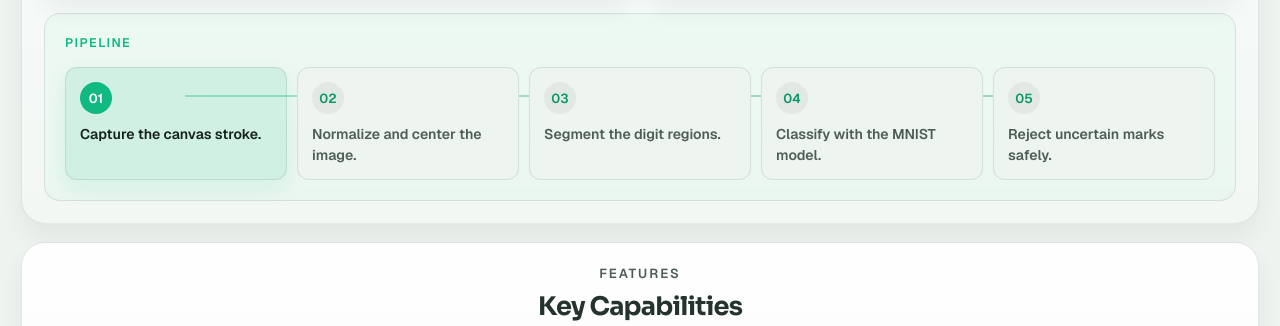
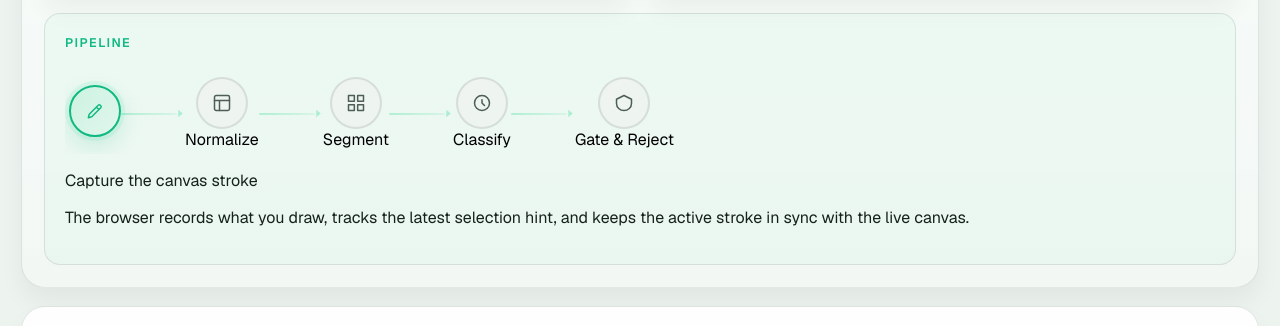
Before and after one commit to arunkg005/Handwriiten-Digit-Recongnition, a plain HTML site: page web/index.html in a window 1280 px wide. Shown: the part 1486-1812 px from the top of the page. Drawn offline with nearby package versions, Linux system fonts and the light colour scheme.

Commit message:
Redesign pipeline as two-row visual timeline with icon nodes and info cards below

```diff
--- a/web/index.html
+++ b/web/index.html
@@ -10,7 +10,7 @@
       href="https://fonts.googleapis.com/css2?family=Geist:wght@400;500;600&family=Sora:wght@600;700&display=swap"
       rel="stylesheet"
     />
-    <link rel="stylesheet" href="/static/styles.css?v=25" />
+    <link rel="stylesheet" href="/static/styles.css?v=27" />
   </head>
   <body>
     <main class="page-shell">
@@ -292,28 +292,102 @@
 
         <article class="pipeline-card" aria-label="Project pipeline timeline">
           <p class="pipeline-card__label">Pipeline</p>
-          <div class="pipeline-steps" aria-label="Pipeline steps">
-            <div class="pipeline-steps__track" aria-hidden="true"></div>
-            <button class="pipeline-step is-active" type="button" data-step-title="1. Capture the canvas stroke" data-step-copy="The browser records what you draw, tracks the latest selection hint, and keeps the active stroke in sync with the live canvas.">
-              <span class="pipeline-step__index">01</span>
-              <span class="pipeline-step__text">Capture the canvas stroke.</span>
+
+          <!-- Visual Timeline rail -->
+          <div class="pipeline-timeline" role="list" aria-label="Pipeline steps">
+
+            <!-- Step 1 -->
+            <button class="pipeline-node is-active" type="button" role="listitem"
+              data-step="0" aria-pressed="true">
+              <span class="pipeline-node__bubble" aria-hidden="true">
+                <svg viewBox="0 0 24 24" fill="none" stroke="currentColor" stroke-width="1.8" stroke-linecap="round" stroke-linejoin="round">
+                  <path d="m4 20 1.1-4.1L15.9 5.1a1.7 1.7 0 0 1 2.4 0l.6.6a1.7 1.7 0 0 1 0 2.4L8.1 18.9 4 20Zm9.8-12.6 2.8 2.8"/>
+                </svg>
+              </span>
+              <span class="pipeline-node__index" aria-hidden="true">01</span>
             </button>
-            <button class="pipeline-step" type="button" data-step-title="2. Normalize and center" data-step-copy="The backend converts the drawing into an MNIST-like frame, normalizes the pixels, and prepares the image for the classifier.">
-              <span class="pipeline-step__index">02</span>
-              <span class="pipeline-step__text">Normalize and center the image.</span>
+
+            <span class="pipeline-connector" aria-hidden="true">
+              <span class="pipeline-connector__line"></span>
+              <svg class="pipeline-connector__arrow" viewBox="0 0 12 12" fill="currentColor"><path d="M3 1l6 5-6 5V1z"/></svg>
+            </span>
+
+            <!-- Step 2 -->
+            <button class="pipeline-node" type="button" role="listitem"
+              data-step="1" aria-pressed="false">
+              <span class="pipeline-node__bubble" aria-hidden="true">
+                <svg viewBox="0 0 24 24" fill="none" stroke="currentColor" stroke-width="1.8" stroke-linecap="round" stroke-linejoin="round">
+                  <rect x="3" y="3" width="18" height="18" rx="2"/><path d="M3 9h18M9 21V9"/>
+                </svg>
+              </span>
+              <span class="pipeline-node__index" aria-hidden="true">02</span>
+              <span class="pipeline-node__label">Normalize</span>
             </button>
-            <button class="pipeline-step" type="button" data-step-title="3. Segment digit regions" data-step-copy="Foreground regions are split so the app can understand one digit at a time, even when the canvas contains multiple marks.">
-              <span class="pipeline-step__index">03</span>
-              <span class="pipeline-step__text">Segment the digit regions.</span>
+
+            <span class="pipeline-connector" aria-hidden="true">
+              <span class="pipeline-connector__line"></span>
+              <svg class="pipeline-connector__arrow" viewBox="0 0 12 12" fill="currentColor"><path d="M3 1l6 5-6 5V1z"/></svg>
+            </span>
+
+            <!-- Step 3 -->
+            <button class="pipeline-node" type="button" role="listitem"
+              data-step-title="Segment digit regions"
+              data-step-copy="Foreground regions are split so the app can understand one digit at a time, even when the canvas contains multiple marks drawn side by side."
+              aria-pressed="false">
+              <span class="pipeline-node__bubble" aria-hidden="true">
+                <svg viewBox="0 0 24 24" fill="none" stroke="currentColor" stroke-width="1.8" stroke-linecap="round" stroke-linejoin="round">
+                  <path d="M3 3h7v7H3zM14 3h7v7h-7zM14 14h7v7h-7zM3 14h7v7H3z"/>
+                </svg>
+              </span>
+              <span class="pipeline-node__index" aria-hidden="true">03</span>
+              <span class="pipeline-node__label">Segment</span>
             </button>
-            <button class="pipeline-step" type="button" data-step-title="4. Classify with MNIST" data-step-copy="A local MLPClassifier scores every candidate digit and produces the full probability breakdown that feeds the UI.">
-              <span class="pipeline-step__index">04</span>
-              <span class="pipeline-step__text">Classify with the MNIST model.</span>
+
+            <span class="pipeline-connector" aria-hidden="true">
+              <span class="pipeline-connector__line"></span>
+              <svg class="pipeline-connector__arrow" viewBox="0 0 12 12" fill="currentColor"><path d="M3 1l6 5-6 5V1z"/></svg>
+            </span>
+
+            <!-- Step 4 -->
+            <button class="pipeline-node" type="button" role="listitem"
+              data-step-title="Classify with MNIST"
+              data-step-copy="A local MLPClassifier(256, 128) scores every candidate digit region and produces the full 10-class probability breakdown that feeds the results panel."
+              aria-pressed="false">
+              <span class="pipeline-node__bubble" aria-hidden="true">
+                <svg viewBox="0 0 24 24" fill="none" stroke="currentColor" stroke-width="1.8" stroke-linecap="round" stroke-linejoin="round">
+                  <circle cx="12" cy="12" r="9"/><path d="M12 8v4l3 3"/>
+                </svg>
+              </span>
+              <span class="pipeline-node__index" aria-hidden="true">04</span>
+              <span class="pipeline-node__label">Classify</span>
             </button>
-            <button class="pipeline-step" type="button" data-step-title="5. Gate with the rejector" data-step-copy="A binary rejector checks the classifier confidence, geometry, and stroke density to flag uncertain or non-digit input.">
-              <span class="pipeline-step__index">05</span>
-              <span class="pipeline-step__text">Reject uncertain marks safely.</span>
+
+            <span class="pipeline-connector" aria-hidden="true">
+              <span class="pipeline-connector__line"></span>
+              <svg class="pipeline-connector__arrow" viewBox="0 0 12 12" fill="currentColor"><path d="M3 1l6 5-6 5V1z"/></svg>
+            </span>
+
+            <!-- Step 5 -->
+            <button class="pipeline-node" type="button" role="listitem"
+              data-step-title="Gate with the rejector"
+              data-step-copy="A binary rejector cross-checks classifier confidence, bounding-box geometry, and stroke density to catch uncertain or non-digit input before it reaches the UI."
+              aria-pressed="false">
+              <span class="pipeline-node__bubble" aria-hidden="true">
+                <svg viewBox="0 0 24 24" fill="none" stroke="currentColor" stroke-width="1.8" stroke-linecap="round" stroke-linejoin="round">
+                  <path d="M12 3l9 4.5v5C21 17.2 17 21 12 21S3 17.2 3 12.5v-5L12 3z"/>
+                </svg>
+              </span>
+              <span class="pipeline-node__index" aria-hidden="true">05</span>
+              <span class="pipeline-node__label">Gate &amp; Reject</span>
             </button>
+          </div>
+
+          <!-- Detail panel -->
+          <div class="pipeline-detail" id="pipeline-detail" aria-live="polite">
+            <div class="pipeline-detail__inner">
+              <p class="pipeline-detail__title" id="pipeline-detail-title">Capture the canvas stroke</p>
+              <p class="pipeline-detail__copy" id="pipeline-detail-copy">The browser records what you draw, tracks the latest selection hint, and keeps the active stroke in sync with the live canvas.</p>
+            </div>
           </div>
         </article>
       </section>
@@ -444,6 +518,6 @@
       </section>
     </main>
 
-    <script src="/static/app.js?v=22"></script>
+    <script src="/static/app.js?v=24"></script>
   </body>
 </html>
--- a/web/static/app.js
+++ b/web/static/app.js
@@ -30,9 +30,8 @@
   const rerunPredictionButton = document.getElementById("rerun-prediction-button");
   const pageSectionLinks = Array.from(document.querySelectorAll("[data-section-link]"));
   const pageSections = Array.from(document.querySelectorAll("[data-section]"));
-  const pipelineSteps = Array.from(document.querySelectorAll(".pipeline-step"));
-  const pipelineStepTitle = document.getElementById("pipeline-step-title");
-  const pipelineStepCopy = document.getElementById("pipeline-step-copy");
+  const pipelineNodes = Array.from(document.querySelectorAll(".pipeline-node"));
+  const pipelineInfoCards = Array.from(document.querySelectorAll(".pipeline-info"));
 
   const displayCtx = canvas.getContext("2d");
   const modelCanvas = document.createElement("canvas");
@@ -199,28 +198,33 @@
     syncActiveSectionLink();
   }
 
-  function setActivePipelineStep(stepButton) {
-    if (!stepButton || !pipelineStepTitle || !pipelineStepCopy) {
+  function setActivePipelineNode(nodeButton) {
+    if (!nodeButton) return;
+    const stepIndex = nodeButton.dataset.step;
+
+    pipelineNodes.forEach((node) => {
+      const isActive = node === nodeButton;
+      node.classList.toggle("is-active", isActive);
+      node.setAttribute("aria-pressed", String(isActive));
+    });
+
+    pipelineInfoCards.forEach((card) => {
+      card.classList.toggle("is-active", card.dataset.info === stepIndex);
+    });
+  }
+
+  function initializePipelineSteps() {
+    if (pipelineNodes.length === 0) {
       return;
     }
 
-    pipelineSteps.forEach((step) => step.classList.toggle("is-active", step === stepButton));
-    pipelineStepTitle.textContent = stepButton.dataset.stepTitle || "";
-    pipelineStepCopy.textContent = stepButton.dataset.stepCopy || "";
-  }
-
-  function initializePipelineSteps() {
-    if (pipelineSteps.length === 0) {
-      return;
-    }
-
-    pipelineSteps.forEach((stepButton) => {
-      stepButton.addEventListener("click", () => setActivePipelineStep(stepButton));
-      stepButton.addEventListener("mouseenter", () => setActivePipelineStep(stepButton));
-      stepButton.addEventListener("focus", () => setActivePipelineStep(stepButton));
+    pipelineNodes.forEach((nodeButton) => {
+      nodeButton.addEventListener("click", () => setActivePipelineNode(nodeButton));
+      nodeButton.addEventListener("mouseenter", () => setActivePipelineNode(nodeButton));
+      nodeButton.addEventListener("focus", () => setActivePipelineNode(nodeButton));
     });
 
-    setActivePipelineStep(pipelineSteps[0]);
+    setActivePipelineNode(pipelineNodes[0]);
   }
 
   function clearRegionState() {
--- a/web/static/styles.css
+++ b/web/static/styles.css
@@ -439,88 +439,182 @@ html:not(.light-theme) .theme-media--light {
   text-transform: uppercase;
 }
 
-.pipeline-steps {
+/* ── Pipeline Visual Timeline ────────────────────────────────────── */
+
+/* Outer wrapper — column layout */
+.pipeline-card__body {
+  display: flex;
+  flex-direction: column;
+  gap: 14px;
+}
+
+/* ── Top rail: icon bubbles + connectors ── */
+.pipeline-timeline {
+  display: flex;
+  align-items: center;
+  gap: 0;
+  overflow-x: auto;
+  overflow-y: visible;
+  padding: 10px 4px 4px;
+  scrollbar-width: none;
+}
+
+.pipeline-timeline::-webkit-scrollbar {
+  display: none;
+}
+
+/* Node button — just the circle, no text */
+.pipeline-node {
+  display: flex;
+  flex-direction: column;
+  align-items: center;
+  flex: 0 0 auto;
+  padding: 0;
+  border: none;
+  background: transparent;
+  cursor: pointer;
+}
+
+/* Circular icon bubble */
+.pipeline-node__bubble {
   position: relative;
+  display: flex;
+  align-items: center;
+  justify-content: center;
+  width: 52px;
+  height: 52px;
+  border-radius: 999px;
+  border: 2px solid var(--outline-soft);
+  background: linear-gradient(135deg, rgba(255,255,255,0.04), rgba(255,255,255,0.01)), var(--surface);
+  color: var(--text-soft);
+  transition:
+    border-color 0.22s ease,
+    background 0.22s ease,
+    box-shadow 0.22s ease,
+    color 0.22s ease,
+    transform 0.2s ease;
+}
+
+.pipeline-node__bubble svg {
+  width: 20px;
+  height: 20px;
+  display: block;
+  flex-shrink: 0;
+}
+
+.pipeline-node:hover .pipeline-node__bubble {
+  border-color: rgba(78, 222, 163, 0.38);
+  transform: translateY(-3px);
+  box-shadow: 0 8px 18px rgba(16, 185, 129, 0.12);
+  color: var(--text);
+}
+
+.pipeline-node.is-active .pipeline-node__bubble {
+  border-color: var(--primary);
+  background: linear-gradient(135deg, rgba(78,222,163,0.2), rgba(78,222,163,0.07));
+  box-shadow:
+    0 0 0 4px rgba(78,222,163,0.12),
+    0 8px 22px rgba(16, 185, 129, 0.18);
+  color: var(--primary);
+  transform: translateY(-3px);
+}
+
+/* Number badge — top-right corner of bubble */
+.pipeline-node__index {
+  position: absolute;
+  top: -5px;
+  right: -5px;
+  display: inline-flex;
+  align-items: center;
+  justify-content: center;
+  width: 18px;
+  height: 18px;
+  border-radius: 999px;
+  border: 1.5px solid var(--surface-low);
+  background: rgba(78, 222, 163, 0.18);
+  color: var(--primary);
+  font-size: 0.62rem;
+  font-weight: 700;
+  line-height: 1;
+  pointer-events: none;
+}
+
+.pipeline-node.is-active .pipeline-node__index {
+  background: var(--primary);
+  color: #07180e;
+  border-color: var(--primary);
+}
+
+/* Connector line + arrow between nodes */
+.pipeline-connector {
+  display: flex;
+  align-items: center;
+  flex: 1 1 auto;
+  min-width: 16px;
+  max-width: 64px;
+}
+
+.pipeline-connector__line {
+  flex: 1;
+  height: 2px;
+  border-radius: 999px;
+  background: linear-gradient(90deg, rgba(78,222,163,0.38), rgba(78,222,163,0.12));
+}
+
+.pipeline-connector__arrow {
+  width: 9px;
+  height: 9px;
+  flex-shrink: 0;
+  color: rgba(78, 222, 163, 0.4);
+  margin-left: -1px;
+}
+
+/* ── Bottom row: 5 info cards, one per step ── */
+.pipeline-info-row {
   display: grid;
   grid-template-columns: repeat(5, minmax(0, 1fr));
-  gap: 10px;
-}
-
-.pipeline-steps__track {
-  position: absolute;
-  top: 28px;
-  left: calc(10% + 5px);
-  right: calc(10% + 5px);
-  height: 2px;
-  border-radius: 999px;
-  background: linear-gradient(90deg, var(--primary) 0%, var(--primary-strong) 100%);
-  opacity: 0.35;
-  pointer-events: none;
-  z-index: 0;
-}
-
-.pipeline-step {
-  position: relative;
-  z-index: 1;
-  display: flex;
-  flex-direction: column;
-  align-items: flex-start;
-  gap: 10px;
-  padding: 14px;
+  gap: 8px;
+}
+
+.pipeline-info {
+  padding: 12px 14px;
   border: 1px solid var(--outline-soft);
   border-radius: var(--radius-md);
-  background: linear-gradient(180deg, rgba(255, 255, 255, 0.02), rgba(255, 255, 255, 0.01)), var(--surface);
-  color: var(--text);
-  text-align: left;
-  cursor: pointer;
+  background: linear-gradient(180deg, rgba(255,255,255,0.02), rgba(255,255,255,0.01)), var(--surface);
+  opacity: 0.52;
   transition:
-    transform 0.18s ease,
-    border-color 0.18s ease,
-    background 0.18s ease,
-    box-shadow 0.18s ease;
-}
-
-.pipeline-step:hover,
-.pipeline-step:focus-visible {
-  transform: translateY(-2px);
-  border-color: rgba(78, 222, 163, 0.32);
-  box-shadow: 0 6px 16px rgba(16, 185, 129, 0.08);
-}
-
-.pipeline-step.is-active {
-  border-color: rgba(78, 222, 163, 0.4);
-  background: rgba(78, 222, 163, 0.1);
-  box-shadow: 0 8px 20px rgba(16, 185, 129, 0.1);
-}
-
-.pipeline-step__index {
-  display: inline-flex;
-  align-items: center;
-  justify-content: center;
-  width: 32px;
-  height: 32px;
-  border-radius: 999px;
-  background: rgba(78, 222, 163, 0.14);
+    opacity 0.2s ease,
+    border-color 0.2s ease,
+    background 0.2s ease,
+    box-shadow 0.2s ease;
+}
+
+.pipeline-info.is-active {
+  border-color: rgba(78, 222, 163, 0.38);
+  background: linear-gradient(135deg, rgba(78,222,163,0.1), rgba(78,222,163,0.03));
+  opacity: 1;
+  box-shadow: 0 4px 14px rgba(16,185,129,0.08);
+}
+
+.pipeline-info__title {
+  margin: 0 0 6px;
   color: var(--primary);
-  font-size: 0.82rem;
+  font-size: 0.78rem;
   font-weight: 700;
-}
-
-.pipeline-step.is-active .pipeline-step__index {
-  background: var(--primary);
-  color: var(--primary-text);
-}
-
-.pipeline-step__text {
-  font-size: 0.88rem;
-  font-weight: 600;
-  line-height: 1.45;
+  letter-spacing: 0.01em;
+}
+
+.pipeline-info:not(.is-active) .pipeline-info__title {
   color: var(--text-soft);
 }
 
-.pipeline-step.is-active .pipeline-step__text {
-  color: var(--text);
-}
+.pipeline-info__copy {
+  margin: 0;
+  color: var(--text-soft);
+  font-size: 0.78rem;
+  line-height: 1.6;
+}
+
 
 
 .about-visuals,
@@ -2041,8 +2135,12 @@ html.light-theme .canvas-placeholder {
     grid-template-columns: repeat(2, minmax(0, 1fr));
   }
 
-  .pipeline-steps {
-    grid-template-columns: repeat(2, minmax(0, 1fr));
+  .pipeline-timeline {
+    gap: 0;
+  }
+
+  .pipeline-node {
+    width: 90px;
   }
 
   .dashboard-grid {
@@ -2122,11 +2220,27 @@ html.light-theme .canvas-placeholder {
   }
 
   .feature-grid,
-  .pipeline-steps,
   .about-simple-grid,
   .about-brief-grid,
   .feature-showcase-grid {
     grid-template-columns: 1fr;
+  }
+
+  .pipeline-node {
+    width: 80px;
+  }
+
+  .pipeline-node__label {
+    font-size: 0.68rem;
+  }
+
+  .pipeline-detail__inner {
+    flex-direction: column;
+    gap: 6px;
+  }
+
+  .pipeline-detail__title {
+    white-space: normal;
   }
 
   .feature-story--reverse .feature-story__media,
```
